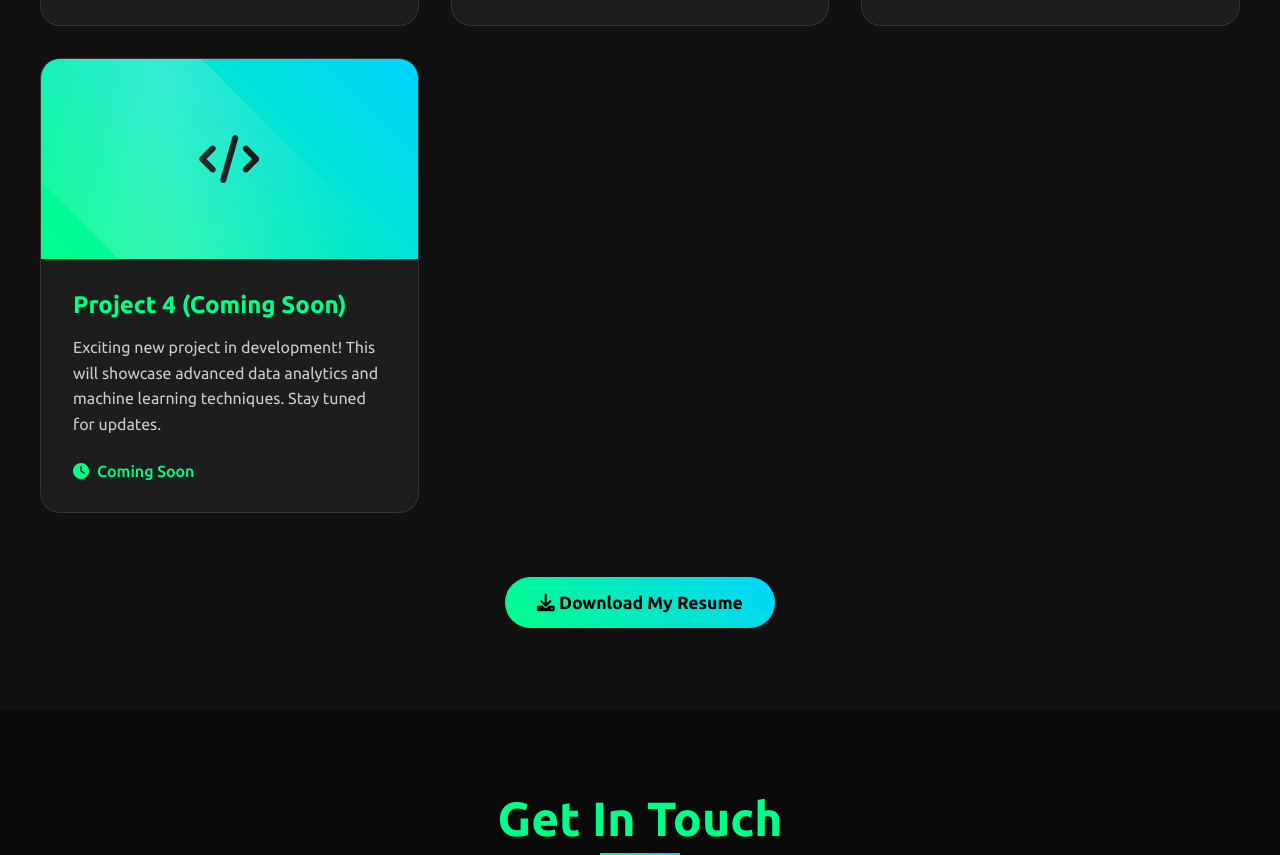
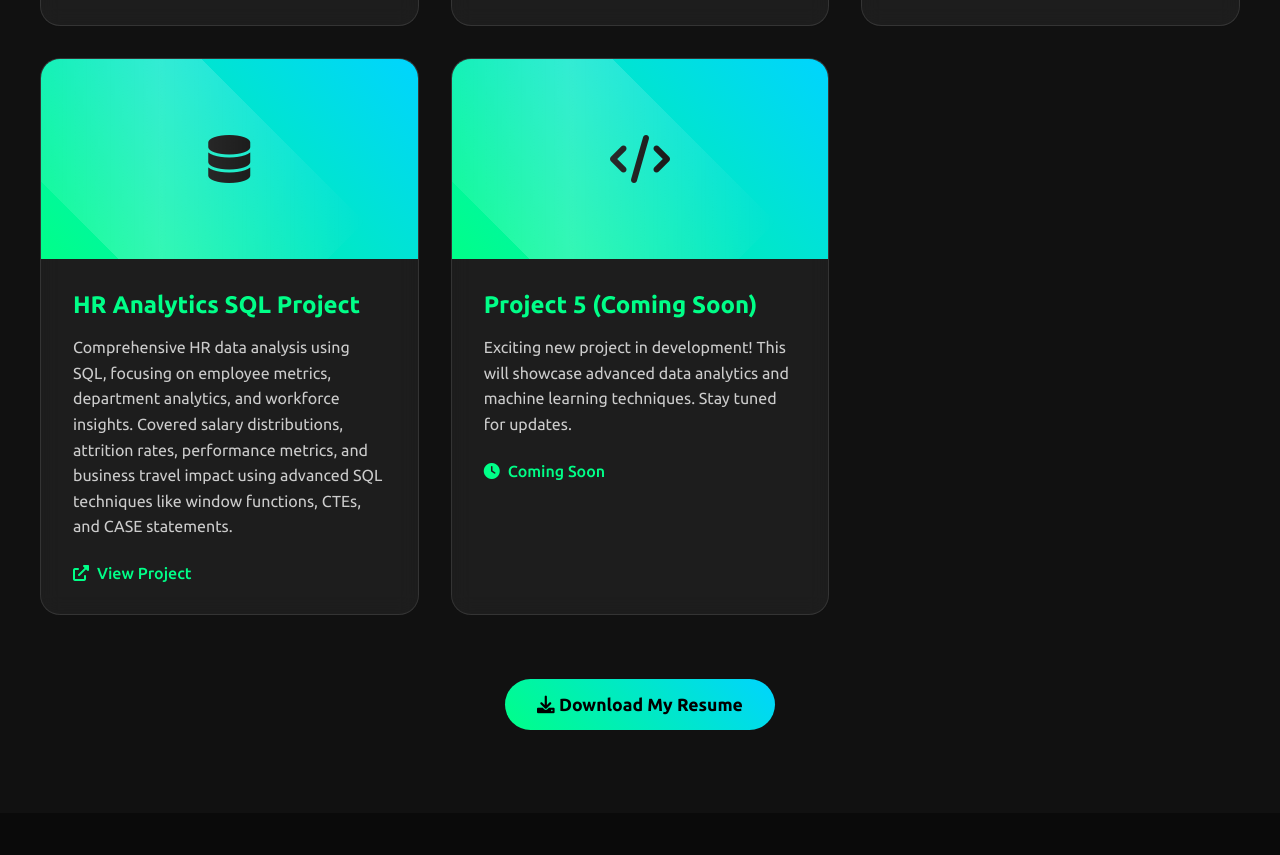
Before and after one commit to jayaprakashk06/portfolio.com, a plain HTML site: page index.html in a window 1280 px wide. Shown: the part 2780-3635 px from the top of the page. Drawn offline with Linux system fonts and the light colour scheme.

Commit message:
Update index.html

```diff
--- a/index.html
+++ b/index.html
@@ -839,13 +839,31 @@
                     </div>
                 </div>
 
+                <div class="project-card">
+                    <div class="project-image">
+                        <i class="fas fa-database"></i>
+                    </div>
+                    <div class="project-content">
+                        <h3 class="project-title">HR Analytics SQL Project</h3>
+                        <p class="project-description">
+                            Comprehensive HR data analysis using SQL, focusing on employee metrics, department analytics, and workforce insights.
+                            Covered salary distributions, attrition rates, performance metrics, and business travel impact using advanced SQL techniques
+                            like window functions, CTEs, and CASE statements.
+                        </p>
+                        <a href="https://github.com/your-username/HR-Analytics-SQL-Project" class="project-link" target="_blank">
+                            <i class="fas fa-external-link-alt"></i> View Project
+                        </a>
+                    </div>
+                </div>
+
+
 
                     <div class="project-card">
                         <div class="project-image">
                             <i class="fas fa-code"></i>
                         </div>
                         <div class="project-content">
-                            <h3 class="project-title">Project 4 (Coming Soon)</h3>
+                            <h3 class="project-title">Project 5 (Coming Soon)</h3>
                             <p class="project-description">Exciting new project in development! This will showcase advanced data analytics and machine learning techniques. Stay tuned for updates.</p>
                             <a href="#" class="project-link">
                                 <i class="fas fa-clock"></i> Coming Soon
```
